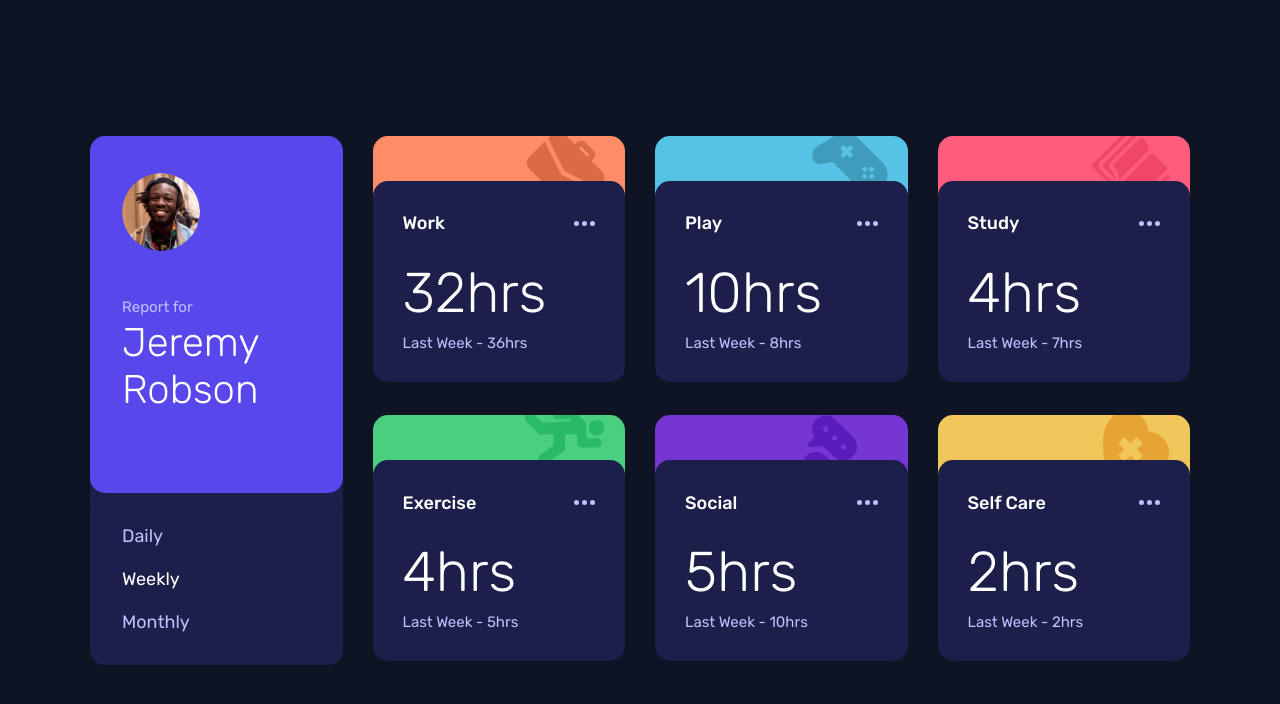
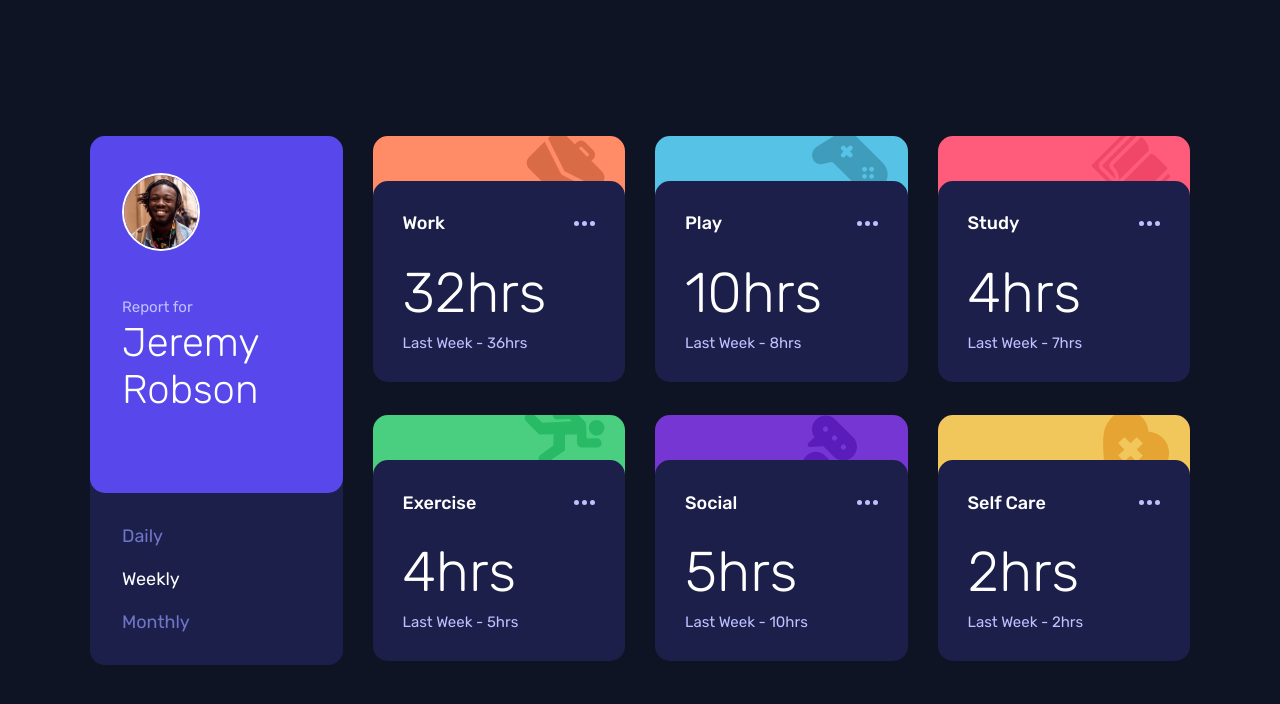
Before and after one commit to bryanhenryon/time-tracking-dashboard, a React (Create React App) app: page / in a window 1280 px wide. Shown: the top 704 px of the page. Built offline with nearby package versions, Linux system fonts and the light colour scheme.

Commit message:
Minor styling changes

```diff
--- a/src/components/DashboardTimeframes/DashboardTimeframes.scss
+++ b/src/components/DashboardTimeframes/DashboardTimeframes.scss
@@ -28,7 +28,7 @@
 
   .timeframe {
     font-size: 1.8rem;
-    color: $pale-blue;
+    color: $desatured-blue;
     padding: 1rem;
     margin: -1rem;
 
--- a/src/components/DashboardUserCard/DashboardUserCard.scss
+++ b/src/components/DashboardUserCard/DashboardUserCard.scss
@@ -22,6 +22,7 @@
     height: 7.8rem;
     width: 7.8rem;
     border-radius: 50%;
+    border: 2px solid $white;
 
     @include small-screen {
       height: 6.4rem;
```
